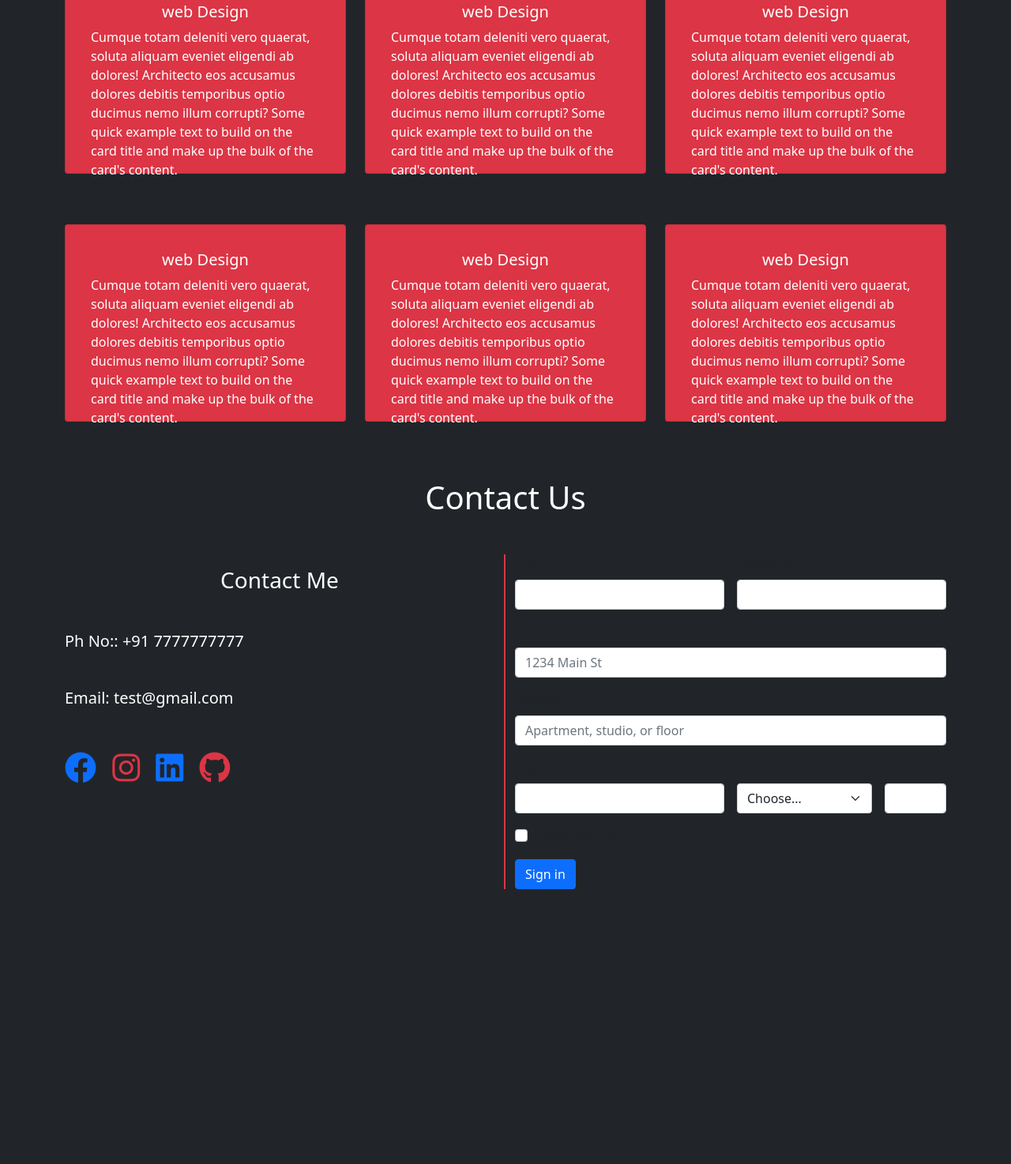
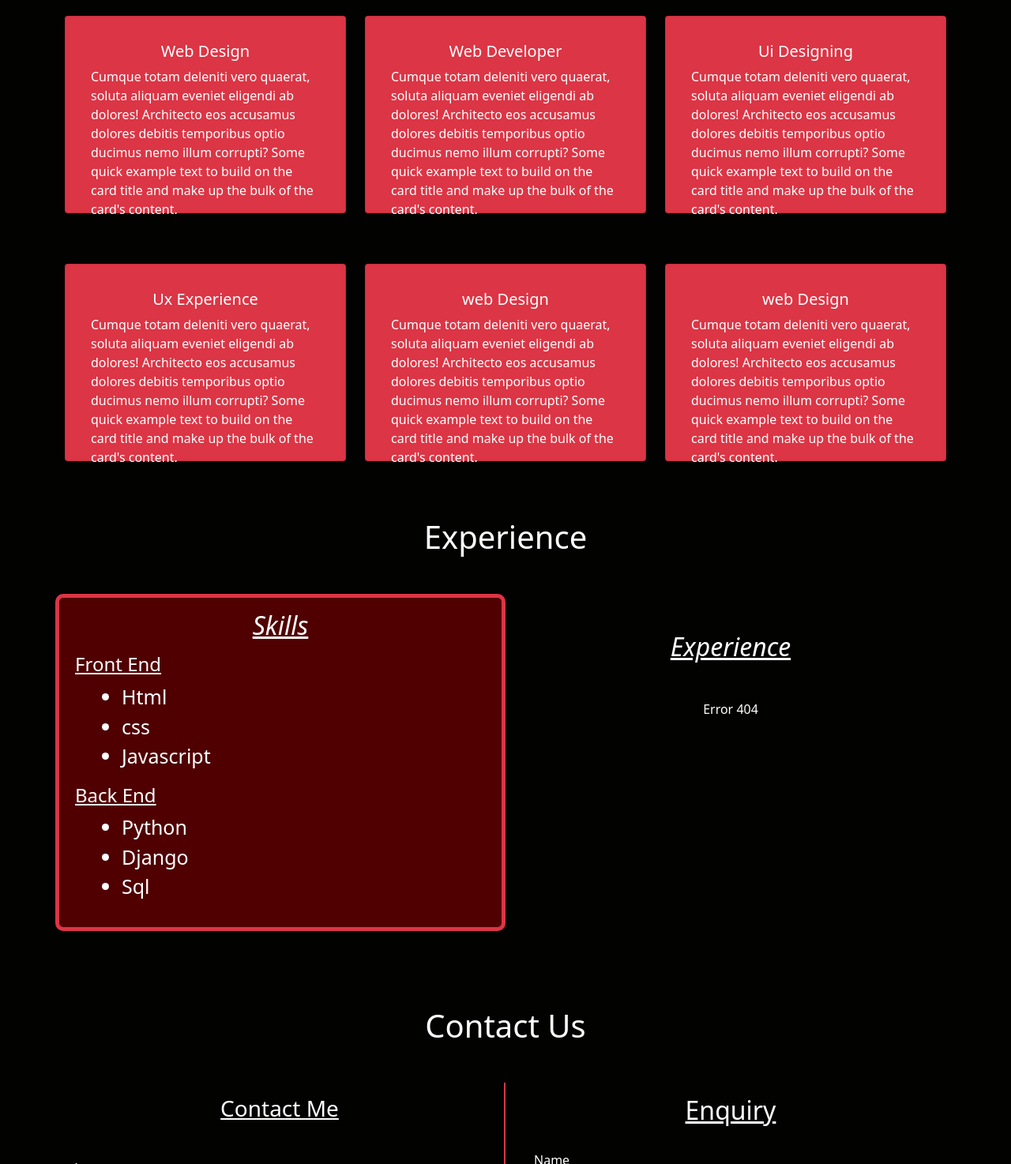
Before and after one commit to ajithkumars1609/Personal_website, a plain HTML site: page client/index.html in a window 1280 px wide. Shown: the part 1326-2800 px from the top of the page at 79% size. Before the commit the page ends 2500 px from the top, so only its background shows below. Drawn offline with nearby package versions, Linux system fonts and the light colour scheme.

Commit message:
contact us page and home section background image added full finished

```diff
--- a/client/index.html
+++ b/client/index.html
@@ -21,7 +21,7 @@
       crossorigin="anonymous"
     />
   </head>
-  <body class="bg-dark">
+  <body style="background-color: rgb(2,2,1);">
     <!-- /Header-section/start -->
     <header>
       <div class="row">
@@ -65,7 +65,7 @@
                     >
                   </li>
                   <li class="nav-item mx-4">
-                    <a class="nav-link text-white text-uppercase" href="#"
+                    <a class="nav-link text-white text-uppercase" href="#Experience-Section"
                       >Experience</a
                     >
                   </li>
@@ -89,20 +89,24 @@
     <section class="home-section" id="Home-Section">
       <div class="container">
         <div class="row">
-          <div class="col-md-6 col-12 main-content">
+          <div class="col-md-6 col-12 main-content anim">
             <h1 class="text-white home-content">
               Hai,I'm
               <span class="text-danger"><i>Ajith</i></span>
             </h1>
             <h1 class="text-white home-content">
-              I'm <span id="element" class="text-danger">Web Developer</span>
+              I'm
+              <span id="element" class="text-danger">Web Developer</span>
             </h1>
-            <p class="text-white para">"Coding: Where Logic Becomes Magic.”</p>
+            <p class="text-white para"">
+              "Coding: Where Logic Becomes Magic.”
+            </p>
             <div class="button-section">
               <button class="download-btn">Download CV</button>
             </div>
           </div>
-          <div class="col-md-6 col-12"></div>
+          <div class="col-md-6 col-12">
+        </div>
         </div>
       </div>
     </section>
@@ -114,7 +118,7 @@
       <div class="container">
         <h1 class="text-white text-center">About Me</h1>
         <div class="row pt-5">
-          <div class="col-md-6 col-12">
+          <div class="col-md-6 col-12 anim">
             <img
               src="https://images.squarespace-cdn.com/content/v1/62710a82970c7036d308886a/1669288973466-7WRLWCGAPF2DY59Z3YLV/unsplash-image-h5cd51KXmRQ.jpg?format=500w"
               alt=""
@@ -142,7 +146,65 @@
         <h1 class="text-white text-center">Services</h1>
         <div class="row">
           <div class="col-md-4">
-            <div class="card p-3 bg-danger mt-5">
+            <div class="card p-3 bg-danger mt-5 ctn">
+              <div class="card-body">
+                <h5 class="card-title text-center text-white">Web Design</h5>
+                <p class="card-text text-white">
+                  Cumque totam deleniti vero quaerat, soluta aliquam eveniet
+                  eligendi ab dolores! Architecto eos accusamus dolores debitis
+                  temporibus optio ducimus nemo illum corrupti? Some quick
+                  example text to build on the card title and make up the bulk
+                  of the card's content.
+                </p>
+              </div>
+            </div>
+          </div>
+          <div class="col-md-4">
+            <div class="card p-3 bg-danger mt-5 ctn">
+              <div class="card-body">
+                <h5 class="card-title text-center text-white">Web Developer</h5>
+                <p class="card-text text-white">
+                  Cumque totam deleniti vero quaerat, soluta aliquam eveniet
+                  eligendi ab dolores! Architecto eos accusamus dolores debitis
+                  temporibus optio ducimus nemo illum corrupti? Some quick
+                  example text to build on the card title and make up the bulk
+                  of the card's content.
+                </p>
+              </div>
+            </div>
+          </div>
+          <div class="col-md-4">
+            <div class="card p-3 bg-danger mt-5 ctn">
+              <div class="card-body">
+                <h5 class="card-title text-center text-white">Ui Designing</h5>
+                <p class="card-text text-white">
+                  Cumque totam deleniti vero quaerat, soluta aliquam eveniet
+                  eligendi ab dolores! Architecto eos accusamus dolores debitis
+                  temporibus optio ducimus nemo illum corrupti? Some quick
+                  example text to build on the card title and make up the bulk
+                  of the card's content.
+                </p>
+              </div>
+            </div>
+          </div>
+        </div>
+        <div class="row py-3">
+          <div class="col-md-4">
+            <div class="card p-3 bg-danger mt-5 ctn">
+              <div class="card-body">
+                <h5 class="card-title text-center text-white">Ux Experience</h5>
+                <p class="card-text text-white">
+                  Cumque totam deleniti vero quaerat, soluta aliquam eveniet
+                  eligendi ab dolores! Architecto eos accusamus dolores debitis
+                  temporibus optio ducimus nemo illum corrupti? Some quick
+                  example text to build on the card title and make up the bulk
+                  of the card's content.
+                </p>
+              </div>
+            </div>
+          </div>
+          <div class="col-md-4">
+            <div class="card p-3 bg-danger mt-5 ctn">
               <div class="card-body">
                 <h5 class="card-title text-center text-white">web Design</h5>
                 <p class="card-text text-white">
@@ -156,65 +218,7 @@
             </div>
           </div>
           <div class="col-md-4">
-            <div class="card p-3 bg-danger mt-5">
-              <div class="card-body">
-                <h5 class="card-title text-center text-white">web Design</h5>
-                <p class="card-text text-white">
-                  Cumque totam deleniti vero quaerat, soluta aliquam eveniet
-                  eligendi ab dolores! Architecto eos accusamus dolores debitis
-                  temporibus optio ducimus nemo illum corrupti? Some quick
-                  example text to build on the card title and make up the bulk
-                  of the card's content.
-                </p>
-              </div>
-            </div>
-          </div>
-          <div class="col-md-4">
-            <div class="card p-3 bg-danger mt-5">
-              <div class="card-body">
-                <h5 class="card-title text-center text-white">web Design</h5>
-                <p class="card-text text-white">
-                  Cumque totam deleniti vero quaerat, soluta aliquam eveniet
-                  eligendi ab dolores! Architecto eos accusamus dolores debitis
-                  temporibus optio ducimus nemo illum corrupti? Some quick
-                  example text to build on the card title and make up the bulk
-                  of the card's content.
-                </p>
-              </div>
-            </div>
-          </div>
-        </div>
-        <div class="row py-3">
-          <div class="col-md-4">
-            <div class="card p-3 bg-danger mt-5">
-              <div class="card-body">
-                <h5 class="card-title text-center text-white">web Design</h5>
-                <p class="card-text text-white">
-                  Cumque totam deleniti vero quaerat, soluta aliquam eveniet
-                  eligendi ab dolores! Architecto eos accusamus dolores debitis
-                  temporibus optio ducimus nemo illum corrupti? Some quick
-                  example text to build on the card title and make up the bulk
-                  of the card's content.
-                </p>
-              </div>
-            </div>
-          </div>
-          <div class="col-md-4">
-            <div class="card p-3 bg-danger mt-5">
-              <div class="card-body">
-                <h5 class="card-title text-center text-white">web Design</h5>
-                <p class="card-text text-white">
-                  Cumque totam deleniti vero quaerat, soluta aliquam eveniet
-                  eligendi ab dolores! Architecto eos accusamus dolores debitis
-                  temporibus optio ducimus nemo illum corrupti? Some quick
-                  example text to build on the card title and make up the bulk
-                  of the card's content.
-                </p>
-              </div>
-            </div>
-          </div>
-          <div class="col-md-4">
-            <div class="card p-3 bg-danger mt-5">
+            <div class="card p-3 bg-danger mt-5 ctn">
               <div class="card-body">
                 <h5 class="card-title text-center text-white">web Design</h5>
                 <p class="card-text text-white">
@@ -231,81 +235,93 @@
       </div>
     </section>
     <!-- /Service-Section/End -->
+
+    <!-- /Experience-Section/Start -->
+      <section class="py-5" id="Experience-Section">
+        <div class="container">
+          <h1 class="text-white text-center">Experience</h1>
+          <div class="row mt-5">
+            <div class="col-md-6 skills py-3 ctn">
+              <h2 class="text-white text-center"><u><i>Skills</i></u></h2>
+              <h4 class="text-white ms-2 mt-3"><u>Front End</u></h4>
+              <ul class="text-white front-end">
+                <li>Html</li>
+                <li>css</li>
+                <li>Javascript</li>
+              </ul>
+              <h4 class="text-white ms-2 mt-3"><u>Back End</u></h4>
+              <ul class="text-white front-end">
+                <li>Python</li>
+                <li>Django</li>
+                <li>Sql</li>
+              </ul>
+            </div>
+            <div class="col-md-6 mt-5">
+              <h2 class="text-white text-center"><u><i>Experience</i></u></h2>
+              <p class="text-white text-center mt-5">Error 404</p>
+            </div>
+          </div>
+        </div>
+      </section>
+    <!-- /Experience-Section/End -->
     <!-- /Contact-Section/Start -->
     <section class="py-5" id="contact-section">
       <div class="container">
         <h1 class="text-white text-center">Contact Us</h1>
         <div class="row mt-5">
           <div class="col-md-6 py-3 contact-1">
-            <h3 class="text-center text-white">Contact Me</h3>
-            <h5 class="text-white mt-5">Ph No:: +91 7777777777</h5>
-            <h5 class="text-white mt-5">Email: test@gmail.com</h5>
-            <i class="fa-brands fa-facebook text-primary fs-1 mt-5"></i>
-            <i class="fa-brands fa-instagram text-danger fs-1 ms-3"></i>
-            <i class="fa-brands fa-linkedin text-primary fs-1 ms-3"></i>
-            <i class="fa-brands fa-github text-danger fs-1 ms-3"></i>
+            <h3 class="text-center text-white"><u>Contact Me</u></h3>
+            <h5 class="text-white mt-5">Ph No: +91 7736378551</h5>
+            <h5 class="text-white mt-5">Email: ajithkumars1609@gmail.com</h5>
+            <a href="https://www.facebook.com/"><i
+              class="fa-brands fa-facebook text-primary fs-1 mt-5 icon rounded-circle"
+            ></i></a>
+            <a href="https://www.instagram.com/accounts/login/?hl=en"><i
+              class="fa-brands fa-instagram text-danger fs-1 ms-3 icon rounded-circle"
+            ></i></a>
+            <a href="https://in.linkedin.com/"><i
+              class="fa-brands fa-linkedin text-primary fs-1 ms-3 icon rounded-circle"
+            ></i></a>
+            <a href="https://github.com/ajithkumars1609"
+              ><i
+                class="fa-brands fa-github text-danger fs-1 ms-3 icon rounded-circle"
+              ></i
+            ></a>
           </div>
-          <div class="col-md-6">
-            <form class="row g-3">
-              <div class="col-md-6">
-                <label for="inputEmail4" class="form-label">Email</label>
-                <input type="email" class="form-control" id="inputEmail4" />
-              </div>
-              <div class="col-md-6">
-                <label for="inputPassword4" class="form-label">Password</label>
+          <div class="col-md-6 mt-3">
+            <h2 class="text-white text-center"><u>Enquiry</u></h2>
+            <form class="row g-3 p-4">
+              <div class="col-md-12">
+                <label for="inputEmail4" class="form-label text-white"
+                  >Name</label
+                >
                 <input
-                  type="password"
-                  class="form-control"
-                  id="inputPassword4"
+                  type="text"
+                  class="form-control bg-dark text-white"
+                  id="inputEmail4"
+                  placeholder="Name"
                 />
               </div>
-              <div class="col-12">
-                <label for="inputAddress" class="form-label">Address</label>
+              <div class="col-md-12">
+                <label for="inputPassword4" class="form-label text-white"
+                  >Email</label
+                >
                 <input
-                  type="text"
-                  class="form-control"
-                  id="inputAddress"
-                  placeholder="1234 Main St"
+                  type="email"
+                  class="form-control bg-dark text-white"
+                  id="inputPassword4"
+                  placeholder="Email"
                 />
               </div>
+              <label for="" class="form-label text-white">Message</label>
+              <textarea
+                cols="30"
+                rows="10"
+                placeholder="you message"
+                class="bg-dark text-white"
+              ></textarea>
               <div class="col-12">
-                <label for="inputAddress2" class="form-label">Address 2</label>
-                <input
-                  type="text"
-                  class="form-control"
-                  id="inputAddress2"
-                  placeholder="Apartment, studio, or floor"
-                />
-              </div>
-              <div class="col-md-6">
-                <label for="inputCity" class="form-label">City</label>
-                <input type="text" class="form-control" id="inputCity" />
-              </div>
-              <div class="col-md-4">
-                <label for="inputState" class="form-label">State</label>
-                <select id="inputState" class="form-select">
-                  <option selected>Choose...</option>
-                  <option>...</option>
-                </select>
-              </div>
-              <div class="col-md-2">
-                <label for="inputZip" class="form-label">Zip</label>
-                <input type="text" class="form-control" id="inputZip" />
-              </div>
-              <div class="col-12">
-                <div class="form-check">
-                  <input
-                    class="form-check-input"
-                    type="checkbox"
-                    id="gridCheck"
-                  />
-                  <label class="form-check-label" for="gridCheck">
-                    Check me out
-                  </label>
-                </div>
-              </div>
-              <div class="col-12">
-                <button type="submit" class="btn btn-primary">Sign in</button>
+                <button type="submit" class="btn btn-primary">Submit</button>
               </div>
             </form>
           </div>
@@ -313,6 +329,13 @@
       </div>
     </section>
     <!-- /Contact-Section/End -->
+    <!-- /Footer-Section/Start -->
+    <footer class="bg-danger p-3">
+      <p class="m-0 text-center text-white">
+        Copy Right &copy; Ajith kumar. All Right Reserved
+      </p>
+    </footer>
+    <!-- /Footer-Section/End -->
     <script
       src="https://cdn.jsdelivr.net/npm/bootstrap@5.0.2/dist/js/bootstrap.bundle.min.js"
       integrity="sha384-MrcW6ZMFYlzcLA8Nl+NtUVF0sA7MsXsP1UyJoMp4YLEuNSfAP+JcXn/tWtIaxVXM"
--- a/client/styles/style.css
+++ b/client/styles/style.css
@@ -1,8 +1,11 @@
 * {
   box-sizing: border-box;
 }
+body {
+  background-color: rgb(2, 2, 1);
+}
 .home-section {
-  height: 600px;
+  height: 650px;
 }
 .logo-name {
   font-size: 2.2rem;
@@ -14,7 +17,6 @@
 .nav-item {
   position: relative;
 }
-
 .nav-item::after {
   content: "";
   width: 0;
@@ -62,11 +64,49 @@
 }
 .download-btn:hover {
   color: rgb(220, 53, 69);
-  box-shadow: 0px 0px 3px 5px rgb(220, 53, 69);
+  box-shadow: 0px 0px 5px 10px rgb(220, 53, 69);
 }
 .card {
   height: 250px;
 }
-.contact-1 {
+.contact-1,
+.skills {
   border-right: 2px solid rgb(220, 53, 69);
 }
+.ft-section {
+  background: rgb(220, 53, 69);
+}
+.icon:hover {
+  box-shadow: 0px 0px 3px 5px rgb(220, 53, 69);
+}
+.ctn {
+  transition: 0.5s;
+}
+.ctn:hover {
+  scale: 1.1;
+}
+.anim {
+  opacity: 0;
+  transform: translateY(30px);
+  animation: moveup 0.5s 0.3s linear forwards;
+}
+@keyframes moveup {
+  100% {
+    opacity: 1;
+    transform: translateY(0);
+  }
+}
+.skills {
+  border: 5px solid rgb(220, 53, 69);
+  border-radius: 10px;
+  background-color: #500000;
+}
+.front-end {
+  margin-left: 35px;
+  font-size: 25px;
+}
+.home-section {
+  background-image: url("/client/images/background.png");
+  background-position: center;
+  background-size: cover;
+}
```
Also changed, not shown: client/images/background.png (added).
